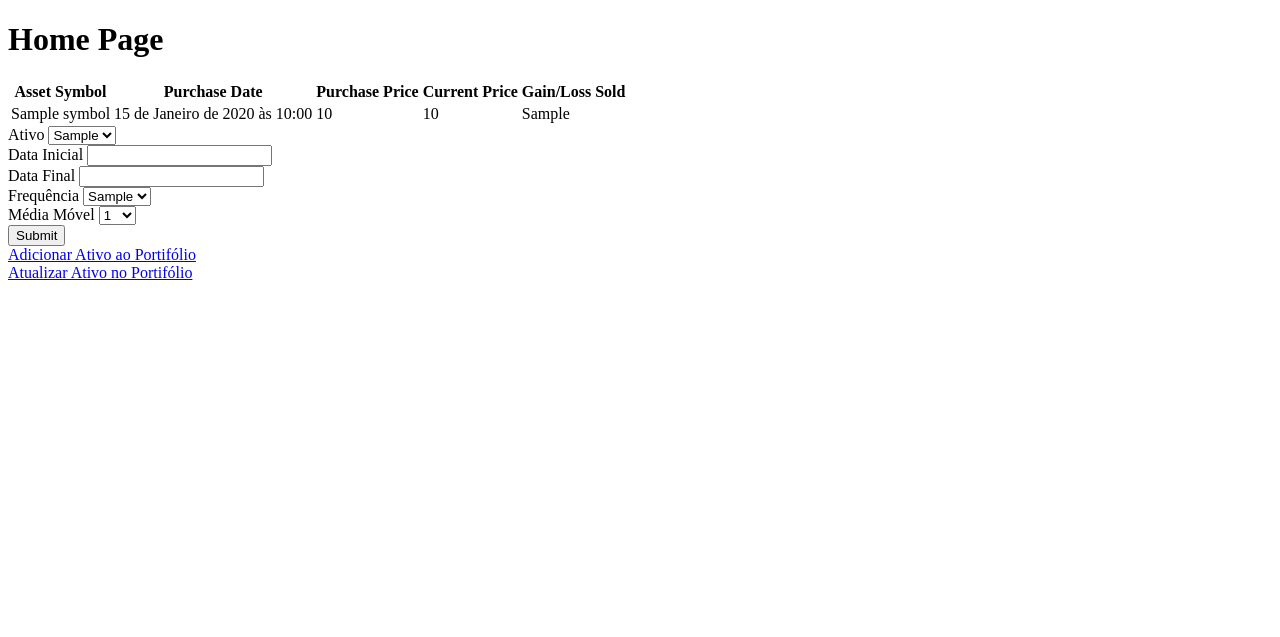
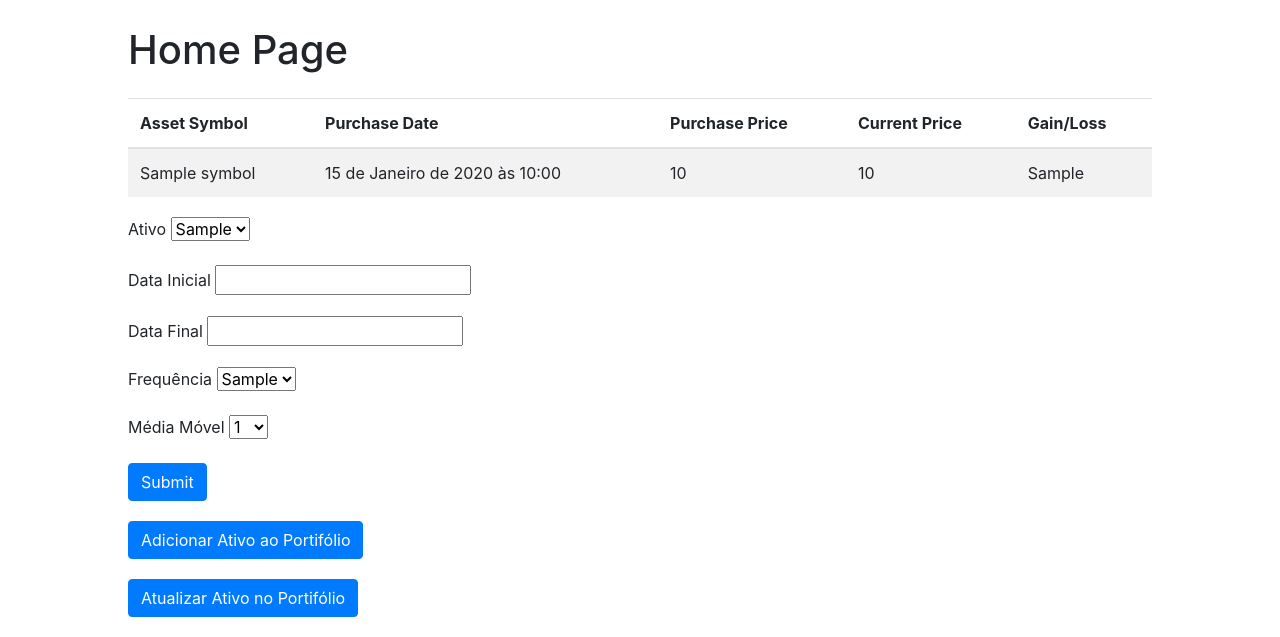
Before and after one commit to VictorBoscaro/inoa_challenge, a Django app: template get_and_update_data/templates/asset_price.html in a window 1280 px wide. Shown: the top 637 px of the page. Before the commit the page ends 280 px from the top, so only its background shows below. Run offline with Django 5.2, Linux system fonts and the light colour scheme; tables that the repository leaves empty hold one stand-in row (values such as "Sample post"); the template is opened without the code that fills it: values that come from a table or form of the project are taken from there, most other values are stand-ins (such as "Sample title", 1, 10 or a date in 2020); parts of the project's set-up code (start-up, migrations or seed data) failed here and were passed over; some libraries are stand-ins or nearby versions.

Commit message:
style asset price page

```diff
--- a/get_and_update_data/templates/asset_price.html
+++ b/get_and_update_data/templates/asset_price.html
@@ -2,7 +2,20 @@
 <html>
 <head>
     <title>Home Page</title>
+    <link href="https://stackpath.bootstrapcdn.com/bootstrap/4.3.1/css/bootstrap.min.css" rel="stylesheet">
     <script src="https://cdn.plot.ly/plotly-latest.min.js"></script>
+    <style>
+        body {
+            padding: 2% 10%;
+        }
+        .content-block {
+            margin-bottom: 20px;
+        }
+        .plot-container {
+            width: 100%;
+            height: 600px;
+        }
+    </style>
     <script>
         function plotChart(jsonData) {
             var figureData = JSON.parse(jsonData).data;
@@ -45,10 +58,11 @@
     </script>
 </head>
 <body>
-    <h1>Home Page</h1>
+    <h1 class="mb-4">Home Page</h1>
 
     {% if assets %}
-        <table>
+    <div class="content-block">
+        <table class="table table-striped">
             <thead>
                 <tr>
                     <th>Asset Symbol</th>
@@ -56,7 +70,6 @@
                     <th>Purchase Price</th>
                     <th>Current Price</th>
                     <th>Gain/Loss</th>
-                    <th>Sold</th>
                 </tr>
             </thead>
             <tbody>
@@ -71,43 +84,44 @@
                 {% endfor %}
             </tbody>
         </table>
+    </div>
     {% endif %}
 
-    <form method="post">
+    <form method="post" class="content-block">
         {% csrf_token %}
         {{ form.media }}
-        <div>
+        <div class="form-group">
             <label for="{{ form.company.id_for_label }}">{{ form.company.label }}</label>
             {{ form.company }}
         </div>
-        <div>
+        <div class="form-group">
             <label for="{{ form.start_date.id_for_label }}">{{ form.start_date.label }}</label>
             {{ form.start_date }}
         </div>
-        <div>
+        <div class="form-group">
             <label for="{{ form.end_date.id_for_label }}">{{ form.end_date.label }}</label>
             {{ form.end_date }}
         </div>
-        <div>
+        <div class="form-group">
             <label for="{{ form.granularity.id_for_label }}">{{ form.granularity.label }}</label>
             {{ form.granularity }}
         </div>
-        <div>
+        <div class="form-group">
             <label for="{{ form.moving_average.id_for_label }}">{{ form.moving_average.label }}</label>
             {{ form.moving_average }}
         </div>
-        <button type="submit">Submit</button>
+        <button type="submit" class="btn btn-primary">Submit</button>
     </form>
 
-    <div>
+    <div class="content-block">
         <a href="{% url 'add_stock' %}" class="btn btn-primary">Adicionar Ativo ao Portifólio</a>
     </div>
 
-    <div>
-        <td><a href="{% url 'update_stock' %}">Atualizar Ativo no Portifólio</a></td>
+    <div class="content-block">
+        <td><a href="{% url 'update_stock' %}" class="btn btn-primary">Atualizar Ativo no Portifólio</a></td>
     </div>
 
-    <div id="plot1"></div>
+    <div id="plot1" class="plot-container"></div>
 
     {% if plot_image %}
         <script>
```
Also changed, not shown: get_and_update_data/templates/home.html (line endings or trailing spaces).
